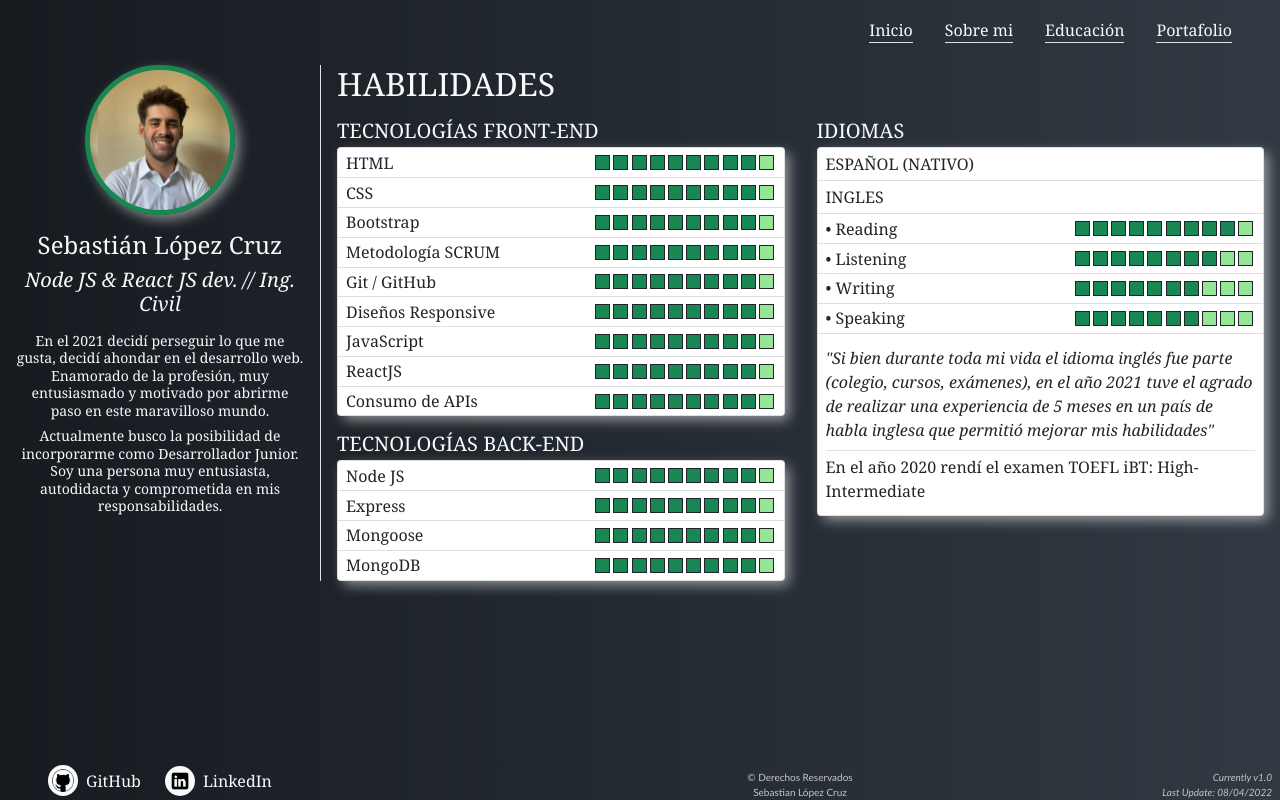
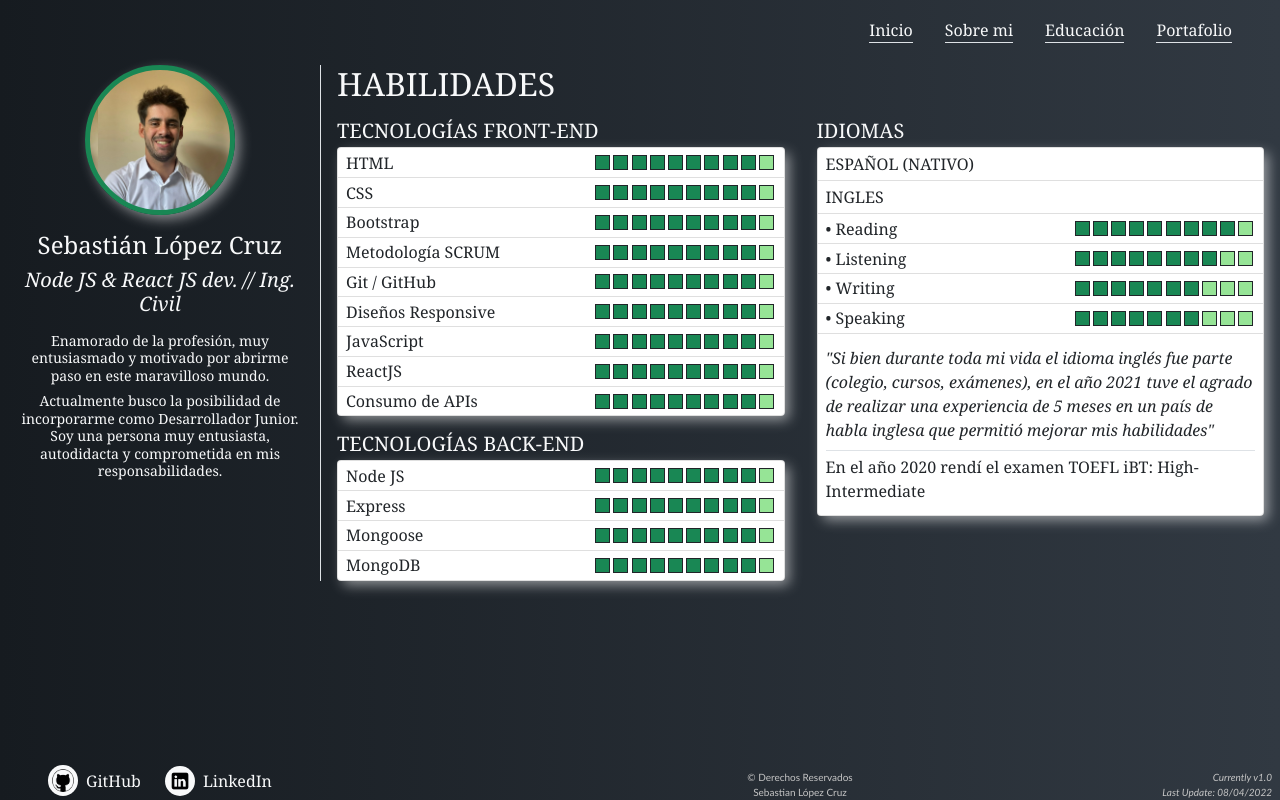
Before and after one commit to seba-lc/CV, a React (Create React App) app: page / in a window 1280 px wide. Built offline with nearby package versions, Linux system fonts and the light colour scheme.

Commit message:
cambio en el resumen

```diff
--- a/src/components/common/Resume.js
+++ b/src/components/common/Resume.js
@@ -1,7 +1,7 @@
 const Resume = () => {
   return (
     <div className='col-12 col-lg-6 col-xl-12'>
-      <p className='text-center lh-sm my-2 fs-7'>En el 2021 decidí perseguir lo que me gusta, decidí ahondar en el desarrollo web. Enamorado de la profesión, muy entusiasmado y motivado por abrirme paso en este maravilloso mundo.</p>
+      <p className='text-center lh-sm my-2 fs-7'>Enamorado de la profesión, muy entusiasmado y motivado por abrirme paso en este maravilloso mundo.</p>
       <p className='text-center lh-sm my-2 fs-7'>Actualmente busco la posibilidad de incorporarme como Desarrollador Junior. Soy una persona muy entusiasta, autodidacta y comprometida en mis responsabilidades.</p>
     </div>
   );
```
